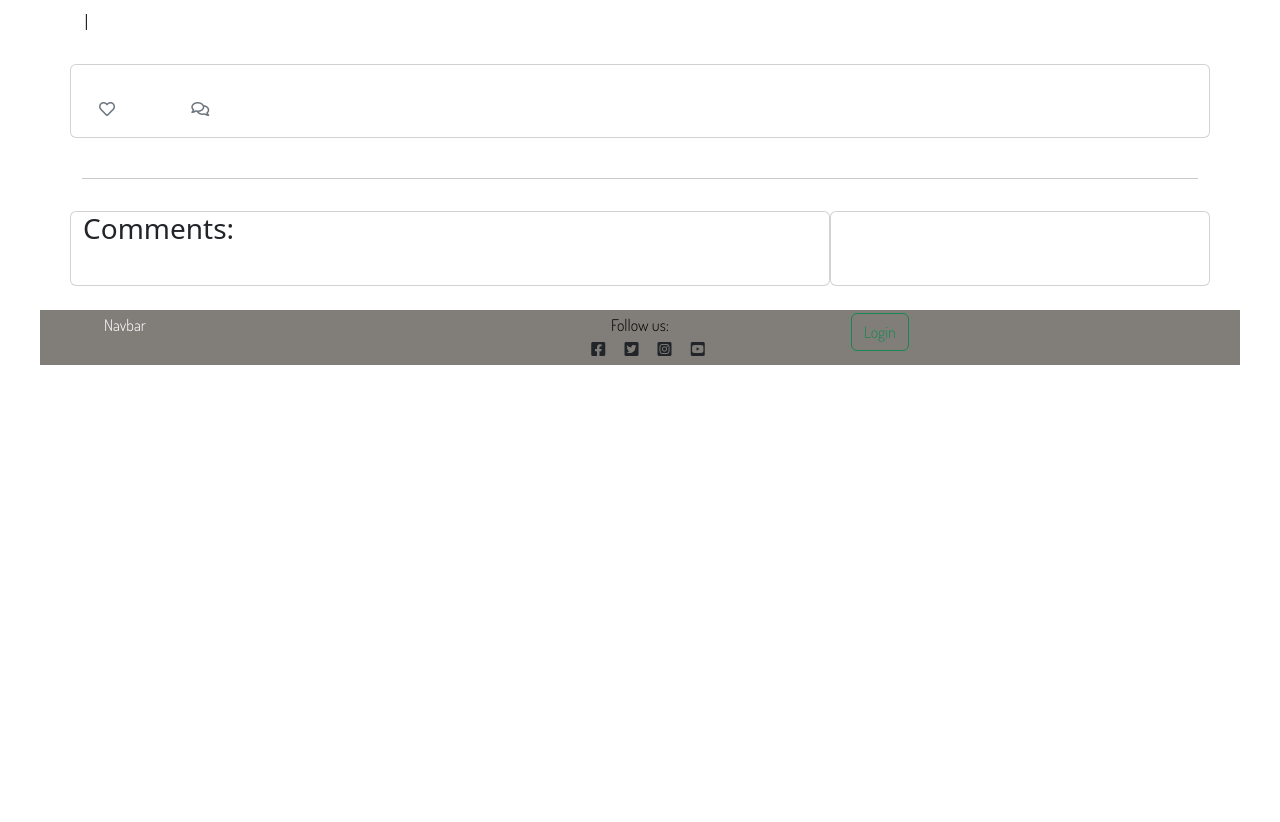
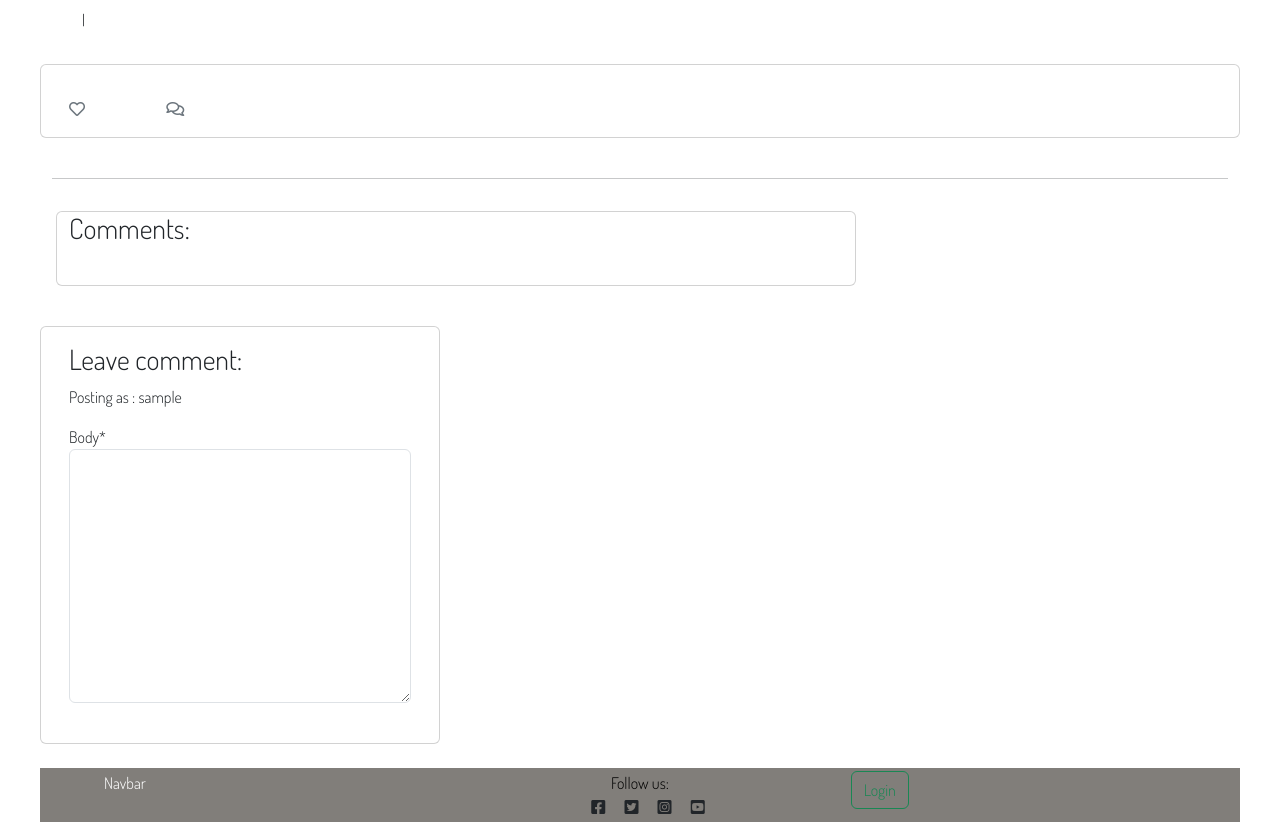
Before and after one commit to tmarkec/take_a_hike, a Django app: template templates/single_post.html in a window 1280 px wide. Shown: the part 80-902 px from the top of the page. Before the commit the page ends 445 px from the top, so only its background shows below. Run offline with Django 3.2, Linux system fonts and the light colour scheme; the template is opened without the code that fills it: values that come from a table or form of the project are taken from there, others are empty; the visitor is signed in with stand-in values (Sample User, id 1); some libraries are stand-ins or nearby versions.

Commit message:
add leave comment section

```diff
--- /dev/null
+++ b/blog/forms.py
@@ -0,0 +1,8 @@
+from .models import Comment
+from django import forms
+
+
+class CommentForm(forms.ModelForm):
+    class Meta:
+        model = Comment
+        fields = ('body',)
--- a/blog/views.py
+++ b/blog/views.py
@@ -1,6 +1,7 @@
 from django.shortcuts import render, get_object_or_404
 from django.views import generic, View
 from .models import Post
+from .forms import CommentForm
 
 
 # Create your views here.
@@ -36,5 +37,6 @@ class PostDetail(View):
             {
                 "post": post,
                 "comments": comments,
-                "liked": liked
+                "liked": liked,
+                "comment_form": CommentForm()
             })
--- a/requirements.txt
+++ b/requirements.txt
@@ -4,6 +4,7 @@ dj-database-url==1.2.0
 dj3-cloudinary-storage==0.0.6
 Django==3.2.18
 django-allauth==0.52.0
+django-crispy-forms==1.14.0
 django-summernote==0.8.20.0
 gunicorn==20.1.0
 oauthlib==3.2.2
--- a/take_a_hike/settings.py
+++ b/take_a_hike/settings.py
@@ -51,6 +51,7 @@ INSTALLED_APPS = [
     'django.contrib.staticfiles',
     'cloudinary',
     'django_summernote',
+    'crispy_forms',
     'blog',
 ]
 
@@ -58,6 +59,8 @@ SITE_ID = 1
 
 LOGIN_REDIRECT_URL = '/'
 LOGOUT_REDIRECT_URL = '/'
+
+CRISPY_TEMPLATE_PACK = 'bootstrap4'
 
 MIDDLEWARE = [
     'django.middleware.security.SecurityMiddleware',
--- a/templates/index.html
+++ b/templates/index.html
@@ -54,7 +54,6 @@
       </ul>
     </div>
   </div>
-
 </section>
 
 
--- a/templates/single_post.html
+++ b/templates/single_post.html
@@ -1,17 +1,15 @@
 {% extends "base.html" %}
 
 {% block content %}
-<div class="masthead">
+{% load crispy_forms_tags %}
+<div class="masthead contain">
     <div class="container">
         <div class="row g-0">
             <div class="col-md-6 masthead-text">
-                <!-- Post title goes in these h1 tags -->
                 <h1 class="post-title">{{ post.title }}</h1>
-                <!-- Post author goes before the | the post's created date goes after -->
                 <p class="post-subtitle">{{ post.author }} | {{ post.created_on }}</p>
             </div>
-            <div class="d-none d-md-block col-md-6 masthead-image">
-                <!-- The featured image URL goes in the src attribute -->
+            <div class="d-md-block col-md-6 masthead-image">
                 {% if "placeholder" in post.featured_image.url %}
                 <img src="https://codeinstitute.s3.amazonaws.com/fullstack/blog/default.jpg" width="100%">
                 {% else %}
@@ -22,7 +20,7 @@
     </div>
 </div>
 
-<div class="container">
+<div class="container contain">
     <div class="row">
         <div class="col card mb-4  mt-3 left  top">
             <div class="card-body">
@@ -54,7 +52,7 @@
         </div>
     </div>
     <div class="row">
-        <div class="col-md-8 card mb-4  mt-3 ">
+        <div class="col-md-8 card mb-4  mt-3 mx-3">
             <h3>Comments:</h3>
             <div class="card-body">
                 <!-- We want a for loop inside the empty control tags to iterate through each comment in comments -->
@@ -77,7 +75,15 @@
         </div>
         <div class="col-md-4 card mb-4  mt-3 ">
             <div class="card-body">
-                <!-- For later -->
+                {% if user.is_authenticated %}
+                <h3>Leave comment:</h3>
+                <p>Posting as : {{ user.username }}</p>
+                <form method="post">
+                    {{ comment_form|crispy }}
+                    {% csrf_token %}
+                <button type="submit" class="btn btn-signup btn-lg"></button>
+                </form>
+                {% endif %}
             </div>
         </div>
     </div>
```
